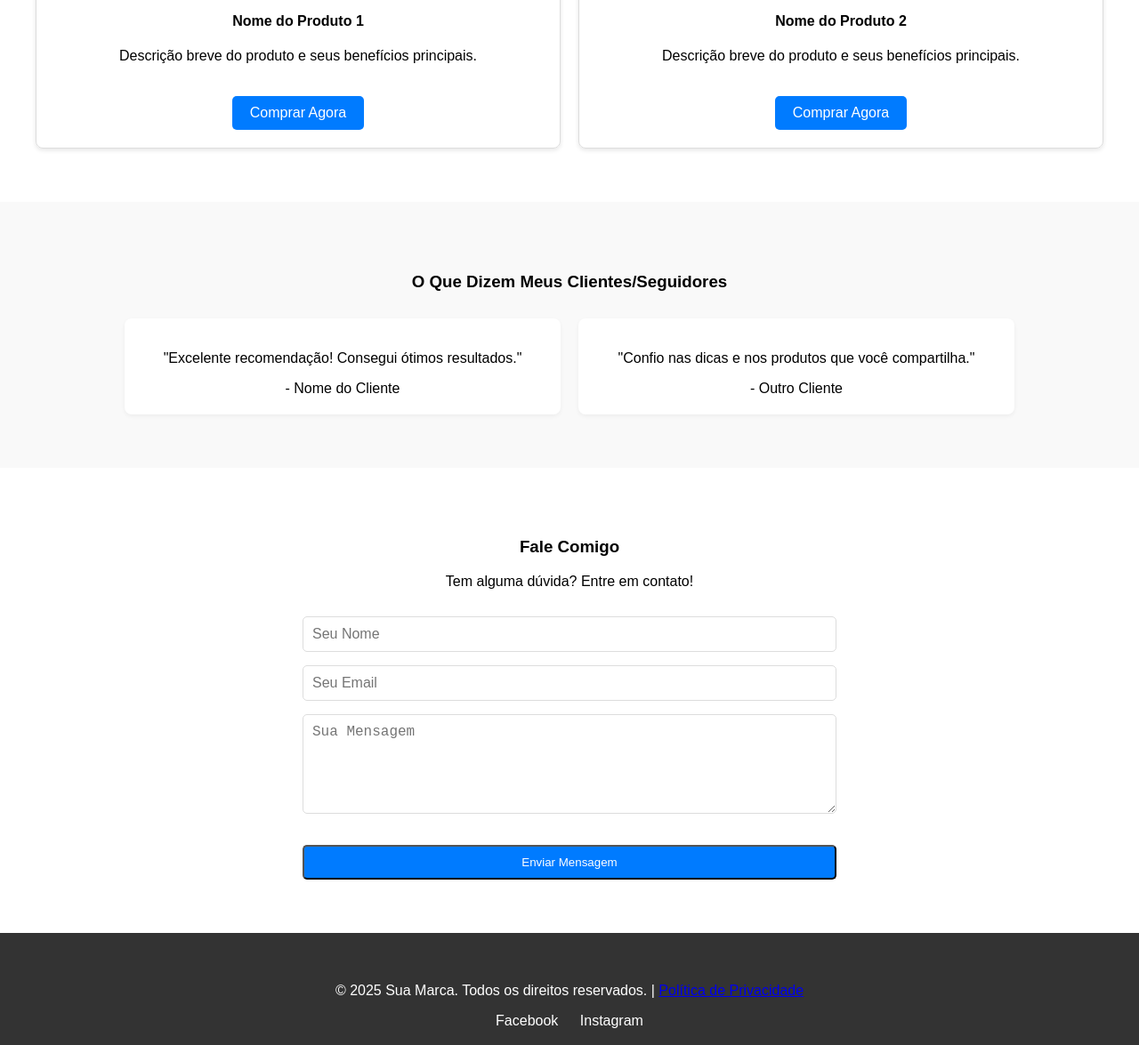
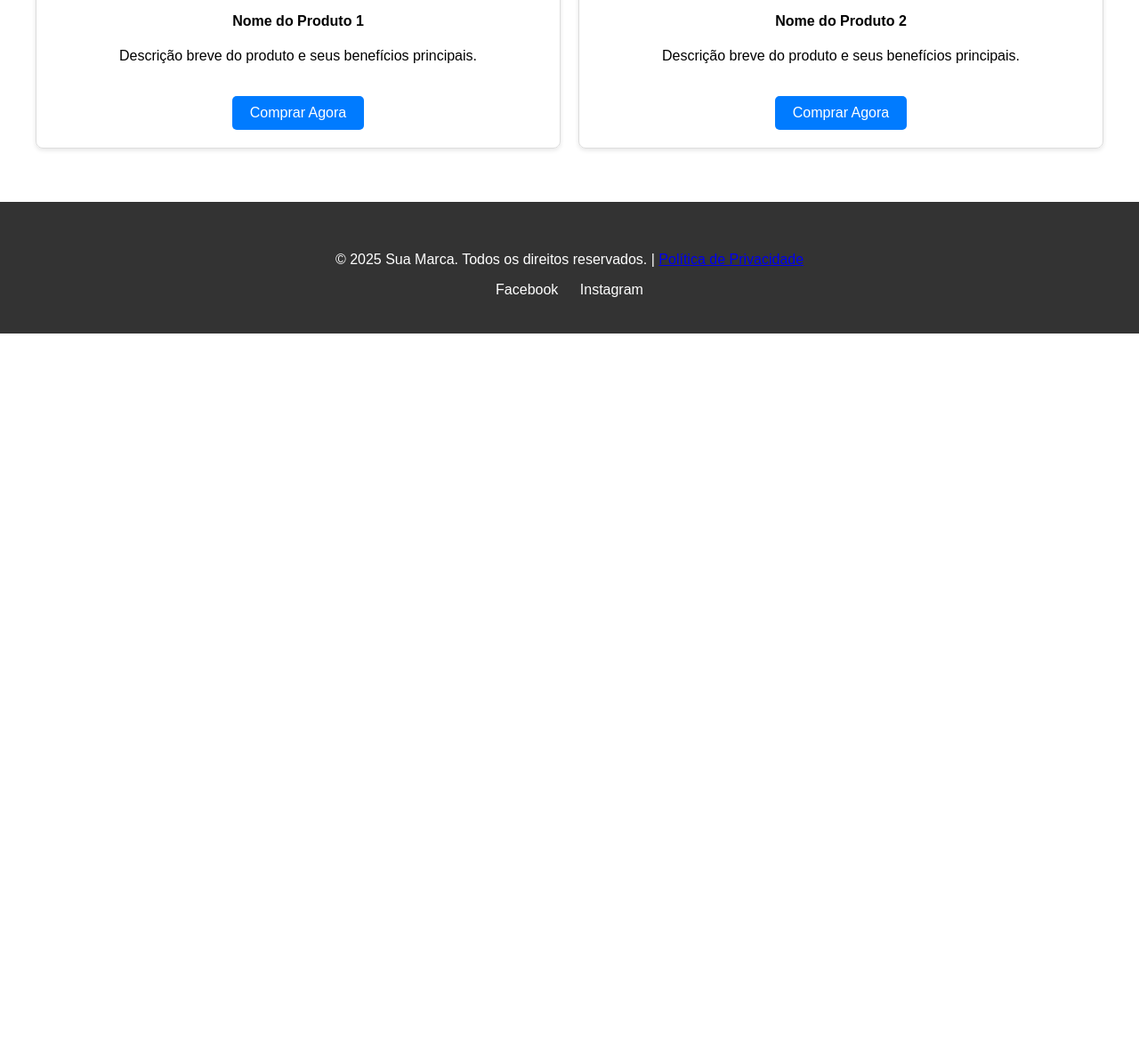
Before and after one commit to Baumann001/tem_de_tudo, a plain HTML site: page index.html in a window 1280 px wide. Shown: the part 1622-2797 px from the top of the page at 89% size. After the commit the page ends 1997 px from the top, so only its background shows below. Drawn offline with Linux system fonts and the light colour scheme; a script that the page names is missing.

Commit message:
add- por hoje chega kkkkkkkkkkkkkk

```diff
--- a/assets/styles.css
+++ b/assets/styles.css
@@ -197,3 +197,7 @@ footer .social-links a {
         font-size: 0.9em;
     }
 }
+#cor{
+background-color: gray;
+max-width: 7000px;
+}
--- a/index.html
+++ b/index.html
@@ -13,6 +13,7 @@
 
            <img src="TEM DE TUDO!.png" alt="" srcset="">
            </div>
+           <div id="cor">
            <h2>🛍️ Você está sendo redirecionado para a Shopee!</h2>
 
            <h3>Todos os produtos são vendidos e entregues pela própria Shopee ou por seus vendedores parceiros.</h3>
@@ -21,10 +22,9 @@
                     <li><a href="#sobre">Sobre Mim/Nós</a></li>
                     <li><a href="#Tecnologia">Tecnologia</a></li>
                      <li><a href="#Casaedecoracao">Casa e Decoração</a></li>
-                    <li><a href="#depoimentos">Depoimentos</a></li>
-                    <li><a href="#contato">Contato</a></li>
                 </ul>
             </nav>
+        </div>
         </div>
     </header>
 
@@ -77,35 +77,9 @@
             </div>
         </section>
 
-        <section id="depoimentos" class="testimonials-section">
-            <div class="container">
-                <h3>O Que Dizem Meus Clientes/Seguidores</h3>
-                <div class="testimonial-grid">
-                    <div class="testimonial-card">
-                        <p>"Excelente recomendação! Consegui ótimos resultados."</p>
-                        <span>- Nome do Cliente</span>
-                    </div>
-                    <div class="testimonial-card">
-                        <p>"Confio nas dicas e nos produtos que você compartilha."</p>
-                        <span>- Outro Cliente</span>
-                    </div>
-                </div>
-            </div>
-        </section>
 
-        <section id="contato" class="contact-section">
-            <div class="container">
-                <h3>Fale Comigo</h3>
-                <p>Tem alguma dúvida? Entre em contato!</p>
-                <form action="#" method="POST">
-                    <input type="text" placeholder="Seu Nome" required>
-                    <input type="email" placeholder="Seu Email" required>
-                    <textarea placeholder="Sua Mensagem" rows="5"></textarea>
-                    <button type="submit" class="btn-submit">Enviar Mensagem</button>
-                </form>
-            </div>
-        </section>
-    </main>
+
+
 
     <footer>
         <div class="container">
```
